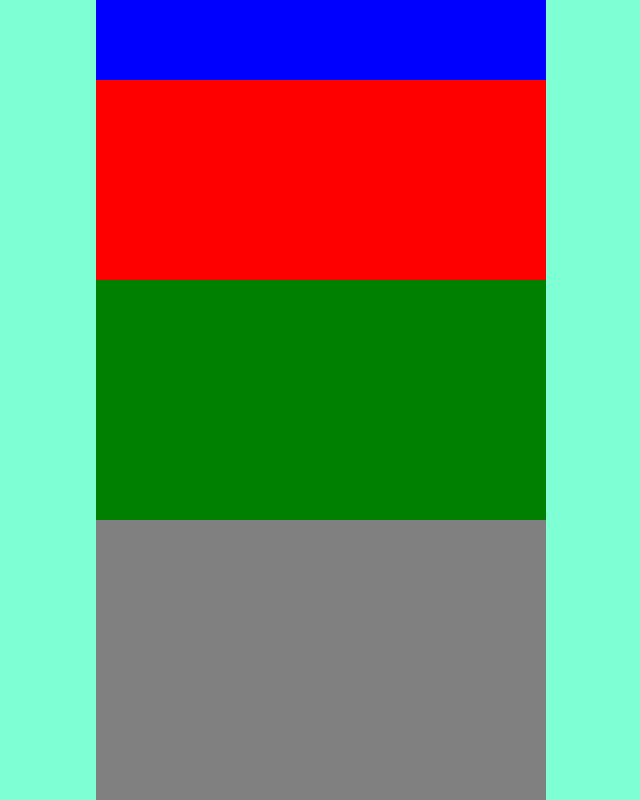
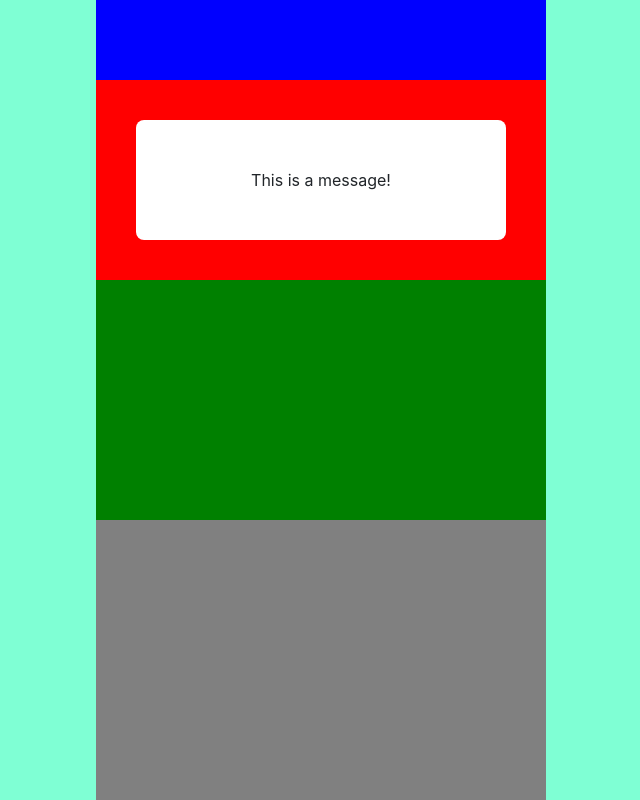
Before and after one commit to Ushien/Hackaton2022, a plain HTML site: page index.html in a window 1280 px wide. Shown: the whole page, without its empty margins (319-959 px from the left). Drawn offline with nearby package versions, Linux system fonts and the light colour scheme.

Commit message:
Imported Bootstrap and JQuery Added a simple dialog box

```diff
--- a/index.html
+++ b/index.html
@@ -1,7 +1,11 @@
 <html>
 
 <head>
+    <script src="https://ajax.googleapis.com/ajax/libs/jquery/3.5.1/jquery.min.js"></script>
+    <link rel="stylesheet" href="https://stackpath.bootstrapcdn.com/bootstrap/4.3.1/css/bootstrap.min.css" integrity="sha384-ggOyR0iXCbMQv3Xipma34MD+dH/1fQ784/j6cY/iJTQUOhcWr7x9JvoRxT2MZw1T" crossorigin="anonymous">
+
     <link rel="stylesheet" href="styles.css"/>
+
     <script src="api.js"></script>
     <script src="buddy.js"></script>
     <script src="dialog.js"></script>
@@ -16,6 +20,9 @@
         </div>
 
         <div id="dialogContainer">
+            <div id="dialogBox">
+                This is a message!
+            </div>
         </div>
 
         <div id="buddyContainer">
--- a/styles.css
+++ b/styles.css
@@ -17,6 +17,8 @@ body {
 #dialogContainer {
     height: 25%;
     background-color: red;
+    display: flex;
+    justify-content: center;
 }
 
 #buddyContainer {
@@ -28,3 +30,15 @@ body {
     height: 35%;
     background-color: grey;
 }
+
+#dialogBox {
+    width: 100%;
+    margin: 5vh;
+    background: white;
+    border-radius: 1vh;
+    display: flex;
+    flex-direction: column;
+    justify-content: center;
+    text-align: center;
+
+}
```
